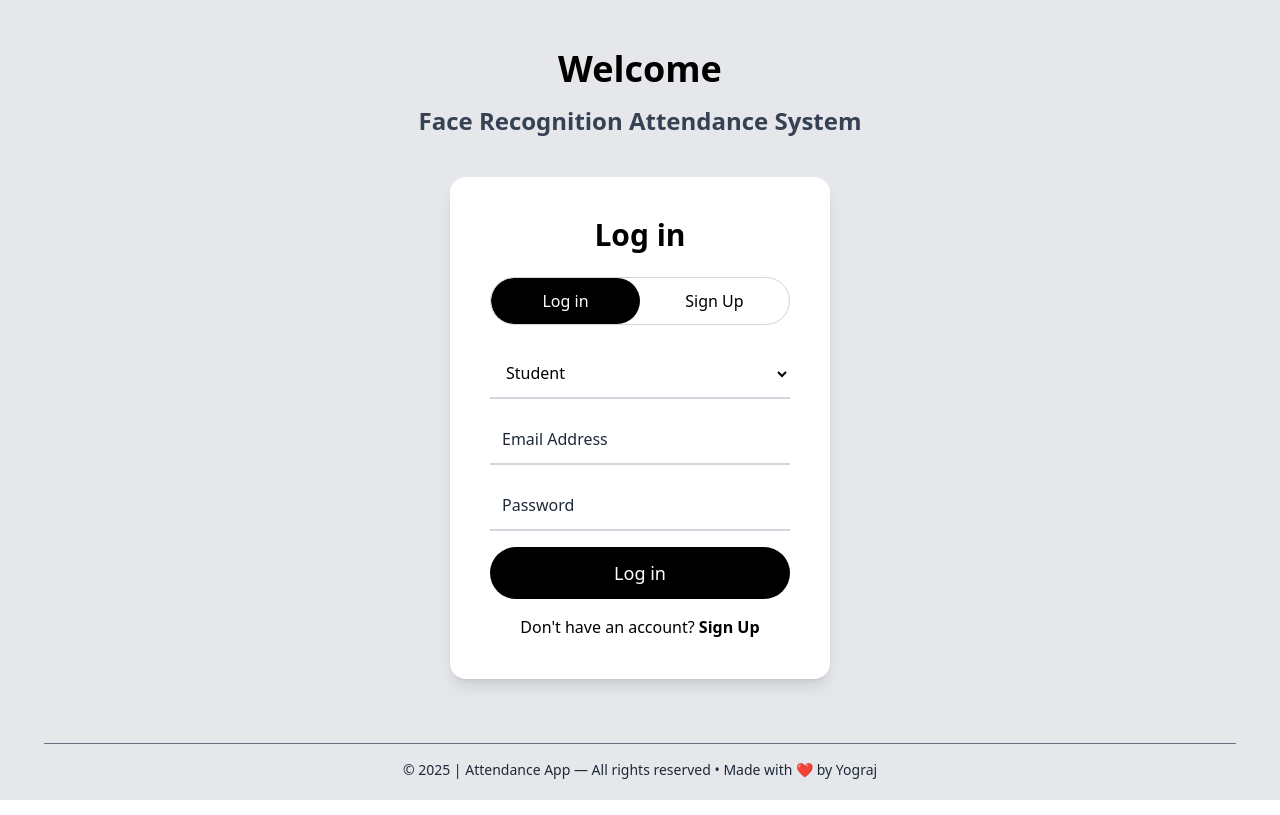
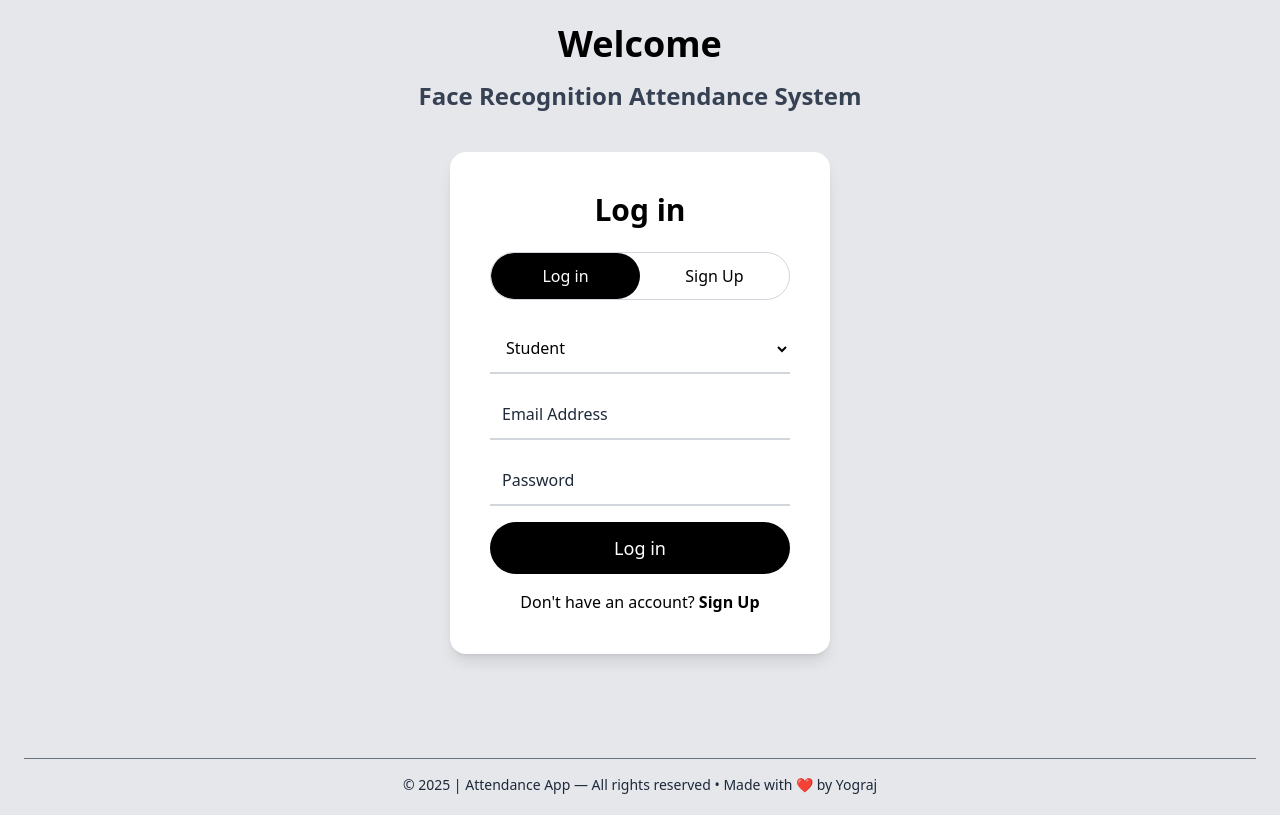
Before and after one commit to yograj06/Attendance-App, a React (Vite) app: page / in a window 1280 px wide. Built offline with nearby package versions, Linux system fonts and the light colour scheme.

Commit message:
footer fixed

```diff
--- a/src/App.jsx
+++ b/src/App.jsx
@@ -17,7 +17,7 @@ const App = () => {
             <div className="min-h-screen flex flex-col bg-gray-200 px-4 sm:px-6">
 
               {/* Center Content */}
-              <div className="grow grid place-items-center">
+              <div className="grow grid place-items-center pb-10 sm:pb-16">
                 <div className="flex flex-col items-center gap-4">
 
                   <h1 className="text-4xl font-bold mt-6">
@@ -34,7 +34,7 @@ const App = () => {
               </div>
 
               {/* Footer */}
-              <footer className="text-center m-5 sm:mt-10 text-gray-800 text-xs sm:text-sm border-t border-gray-500 pt-4 mt-15px">
+              <footer className="text-center mt-6 mb-5 sm:mt-10 text-gray-800 text-xs sm:text-sm border-t border-gray-500 pt-4">
                 © 2025 | Attendance App — All rights reserved • Made with ❤️ by Yograj
               </footer>
 
```
